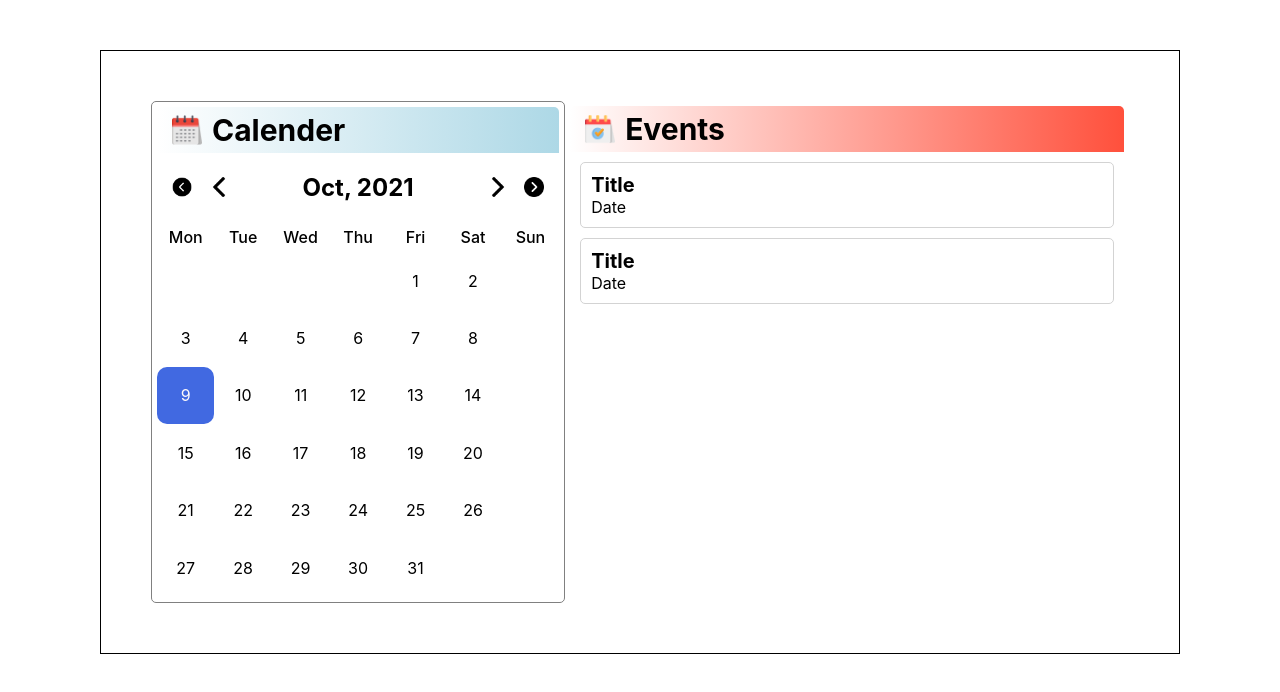
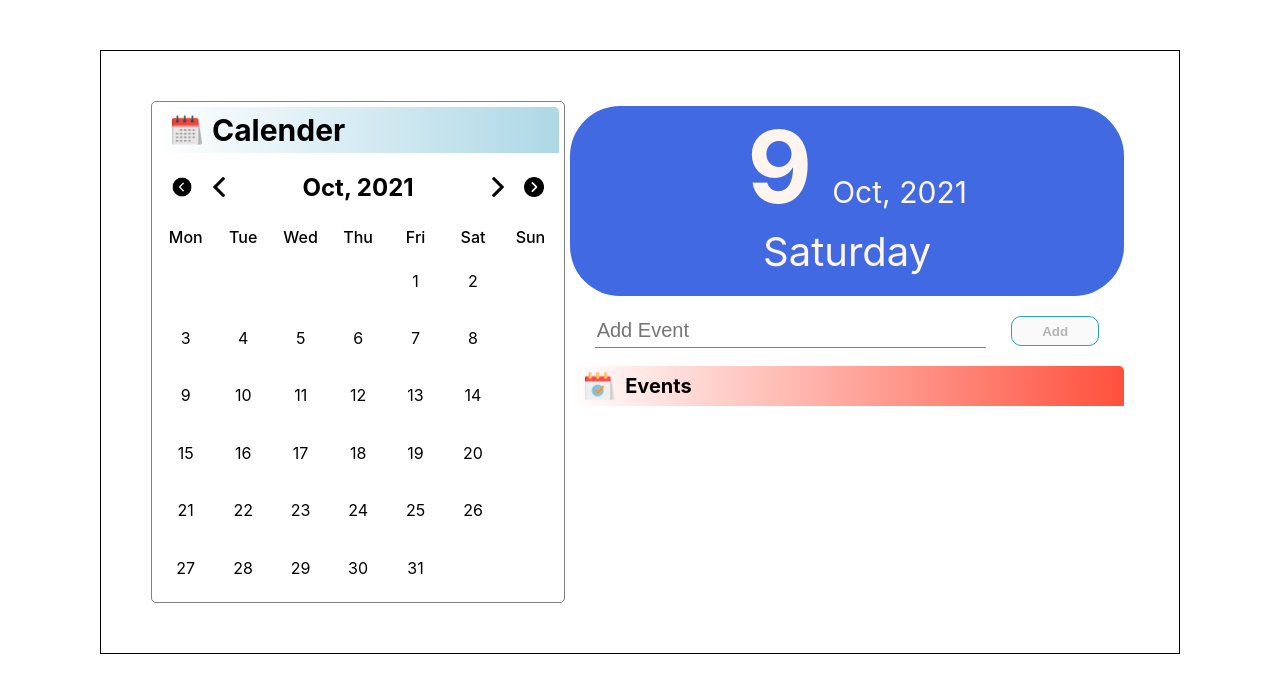
Before and after one commit to jayPrakash10/calendar, a React (Create React App) app: page / in a window 1280 px wide. Shown: the top 692 px of the page. Built offline with nearby package versions, Linux system fonts and the light colour scheme.

Commit message:
Add files via upload

```diff
--- /dev/null
+++ b/src/component/Addevent.js
@@ -0,0 +1,27 @@
+import React, { useState } from 'react'
+
+function Addevent({addevent, date}){
+
+    const [input, setinput] = useState('')
+
+    function add(){
+        const dt= new Date()
+
+        if(dt.getDate()>date.getDate() || dt.getMonth()>date.getMonth() || dt.getFullYear()>date.getFullYear())
+            alert('Cannot add event in past')
+        else{
+            const event = {event : input, date:{dt:date.getDate(), mnth:date.getMonth()+1, yr:date.getFullYear()}}
+            addevent(event)
+        }
+        setinput('')
+    }
+
+    return(
+        <div className='inputevent'>
+            <input type='text' value={input} placeholder='Add Event' onChange={(e)=> setinput(e.target.value)}></input>
+            <button disabled={input.length<1} onClick={add}>Add</button>
+        </div>
+    )
+}
+
+export default Addevent;
--- a/src/component/Calendar.css
+++ b/src/component/Calendar.css
@@ -1,58 +1,101 @@
+.container, .calendarcard .header, .current, .days, .eventcard .header{
+    display: flex;
+}
+
 .container{
-    display: flex;
+    align-items: flex-start;
     flex-wrap:wrap;
+}
+
+.calendarcard, .days div, .eventcard, .current img{
+    padding: 5px;
 }
 
 .calendarcard{
     border: 1px solid gray;
     width: 402.15px;
     border-radius: 5px;
-    padding: 5px;
+}
+
+.calendarcard .header, .eventcard .header{
+    padding : 5px 15px;
+    border-radius: 5px 5px 0 0;
+}
+
+.calendarcard .header, .eventcard .header, .current{
+    align-items: center;
 }
 
 .calendarcard .header{
     background-image: linear-gradient(to right, white, lightblue);
-    padding : 5px 15px;
-    border-radius: 5px 5px 0 0;
-    display: flex;
-    align-items: center;
     font-size: 30px;
     text-align: left;
 }
-.header > img{
+
+.header img{
     height: 30px;
     margin-right: 10px;
 }
 
+.calendar{
+    background-color: white;
+}
+
 .current{
-    display: flex;
     padding: 0 10px;
-    align-items: center;
     justify-content: space-between;
 }
-.current > img{
-    padding: 5px;
+
+.current img{
     height: 20px;
     cursor: pointer;
 }
+
 .current h2{
     cursor: pointer;
     flex: 0.9;
 }
 
-.days, .month{
-    display: flex;
-}
-.days > div{
+.days div{
     width: 14%;
     font-weight:500;
-    padding: 5px;
+}
+
+.eventcard{
+    flex : 1;
+    text-align: left;
+}
+.eventcard .header{
+    background-image: linear-gradient(to right, white, rgb(255, 80, 60));
+    font-size: 20px;
+}
+
+.currentdate{
+    text-align: center;
+    flex: 1;
+    color: seashell;
+    padding-bottom: 20px;
+    margin-bottom: 10px;
+    background-color: royalblue;
+    border-radius: 50px;
+}
+.currentdate h1{
+    margin: 20px;
+    font-size: 100px;
+    display: inline;
+}
+.currentdate *:nth-child(2){
+    font-size: 30px;
+    display: inline;
+}
+.currentdate *:last-child{
+    font-size: 40px;
 }
 
 .month{
+    display: flex;
     flex-wrap: wrap;
 }
-
 .dates, .disable{
     border-radius: 10px;
     height: 47.46px;
@@ -67,35 +110,40 @@
     background-color: skyblue;
     cursor: pointer;
 }
-.active{
-    color: snow;
-    background-color: royalblue;
+
+.inputevent{
+    display: flex;
+    align-items: center;
+    justify-content: space-evenly;
+    height: 30px;
+    width: 100%;
+    margin: 20px 0;
+    text-align: center;
 }
-.disable{
-    color: slategrey;
+.inputevent > input{
+    width: 70%;
+    height: 100%;
+    font-size: 20px;
+    outline: 0;
+    border: none;
+    border-bottom: 1px solid gray;
+}
+.inputevent button{
+    border: 1px solid rgb(39, 162, 199);
+    border-radius: 10px;
+    font-weight: 800;
+    height: 100%;
+    width: 16%;
+    cursor: pointer;
 }
 
 .event{
-    padding: 5px;
-    flex : 1;
-    text-align: left;
-}
-.event .header{
-    background-image: linear-gradient(to right, white, rgb(255, 80, 60));
-    padding : 5px 15px;
-    border-radius: 5px 5px 0 0;
-    display: flex;
-    align-items: center;
-    font-size: 30px;
-}
-
-.events{
     border:1px solid lightgray;
     border-radius: 5px;
     margin: 10px;
     padding: 10px;
 }
-.events div :first-child{
+.event div:first-child{
     font-size: 20px;
 }
 
@@ -113,7 +161,7 @@
         justify-content: center;
         padding: 5px;
     }
-    .event{
+    .eventcard{
         width: 100%;
     }
 }
--- a/src/component/Calendar.js
+++ b/src/component/Calendar.js
@@ -2,16 +2,24 @@ import React, { useState } from 'react'
 import './Calendar.css'
 import Month from './Month';
 import Event from './Event';
+import Addevent from './Addevent';
 
 const months = ['Jan', 'Feb', 'Mar', 'Apr', 'May', 'Jun', 'Jul', 'Aug', 'Sep', 'Oct', 'Nov', 'Dec']
+const weekdays=['Sunday','Monday','Tuesday','Wednesday','Thursday','Friday','Saturday']
 
 function Calendar(){
+    const [evnt, setEvent] = useState([])
     const [date, setdate] = useState(new Date())
+
+    function handle(e){
+        setEvent([...evnt, e])
+    }
 
     return(
         <div className='container'>
             <div className='calendarcard'>
                 <div className='header'><img src='/images/calendar.png' alt=''/><strong>Calender</strong></div>
+                <div className='calendar'>
                     <div className='current'>
                         <img src='/images/back.png' alt='' onClick={()=> setdate(new Date(date.setFullYear(date.getFullYear()-1))) }/>
                         <img src='/images/left-arrow.png' alt='' onClick={()=> setdate(new Date(date.setMonth(date.getMonth()-1))) }/>
@@ -19,7 +27,6 @@ function Calendar(){
                         <img src='/images/right-arrow.png' alt='' onClick={()=> setdate(new Date(date.setMonth(date.getMonth()+1))) }/>
                         <img src='/images/next.png' alt='' onClick={()=> setdate(new Date(date.setFullYear(date.getFullYear()+1))) }/>
                     </div>
-                <div className='calendar'>
                     <div className='days'>
                         <div>Mon</div>
                         <div>Tue</div>
@@ -29,13 +36,18 @@ function Calendar(){
                         <div>Sat</div>
                         <div>Sun</div>
                     </div>
-                    <Month date={date}/>
+                    <Month date={date} set={setdate}/>
                 </div>
             </div>
-            <div className='event'>
+            <div className='eventcard'>
+                <div className='currentdate'>
+                    <h1>{date.getDate()}</h1>
+                    <div>{months[date.getMonth()]}, {date.getFullYear()}</div>
+                    <div>{weekdays[date.getDay()]}</div>
+                </div>
+                <Addevent addevent={handle} date={date}/>
                 <div className='header'><img src='/images/event.png' alt=''/><strong>Events</strong></div>
-                <Event />
-                <Event />
+                <Event evnt={evnt} date={date}/>
             </div>
         </div>
     )
--- a/src/component/Event.js
+++ b/src/component/Event.js
@@ -1,12 +1,15 @@
 import React from "react";
 
-function Event(){
-    return(
-        <div className='events'>
-            <div><strong>Title</strong></div>
-            <div>Date</div>
-        </div>
-    )
+function Event({evnt,date}){
+    const evt = []
+    evnt.forEach(element => {
+        if(element.date.dt == date.getDate() && element.date.mnth==(date.getMonth()+1) && element.date.yr==date.getFullYear()){
+            console.log(element);
+            evt.push(<div className='event'><div><strong>{element.event}</strong></div></div>)
+        }
+    });
+
+    return evt
 }
 
 export default Event
--- a/src/component/Month.js
+++ b/src/component/Month.js
@@ -1,6 +1,6 @@
 import React from "react";
 
-function Month({date}){
+function Month({date, set}){
     const d = new Date(date.getTime());
     const dates = []
     const currentmonth=d.getMonth()
@@ -15,13 +15,8 @@ function Month({date}){
         dates.push(dat)
     }
     while(d.getMonth()==currentmonth){
-        let dat
-        if(d.getDate()==new Date().getDate() && d.getMonth()==new Date().getMonth() && d.getFullYear()==new Date().getFullYear()){
-            dat=React.createElement('div',{className:'dates active'},d.getDate())
-        }
-        else{
-            dat=React.createElement('div',{className:'dates'},d.getDate())
-        }
+        const dt = d.getTime()
+        const dat=React.createElement('div',{className:'dates', onClick:()=>{set(new Date(date.setTime(dt)))}}, d.getDate())
         d.setDate(d.getDate()+1)
         dates.push(dat)
     }
```
Lines whose indentation alone changed are shown as unchanged.
